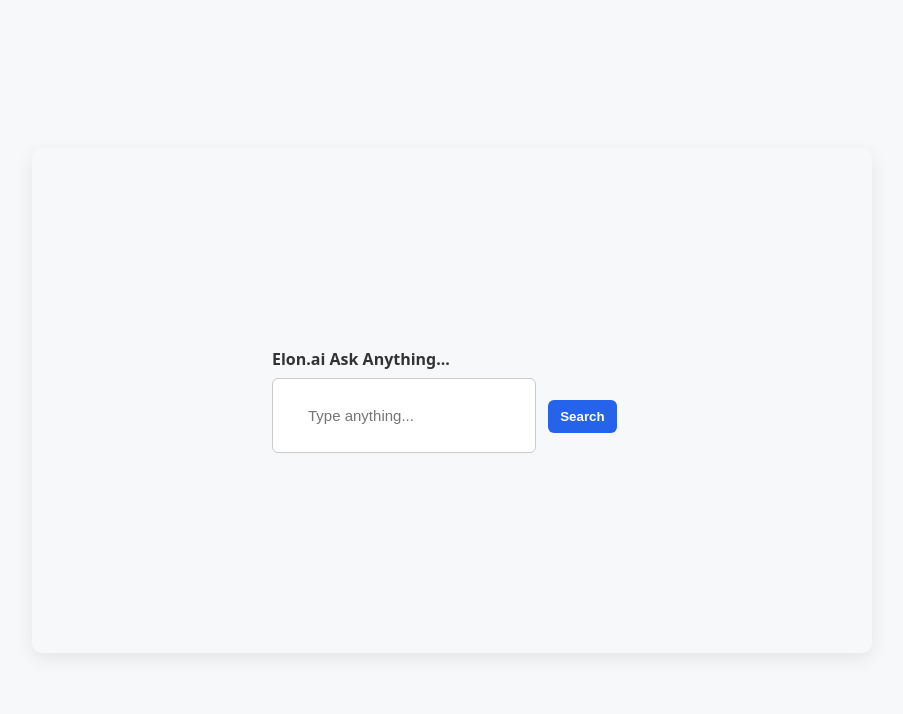
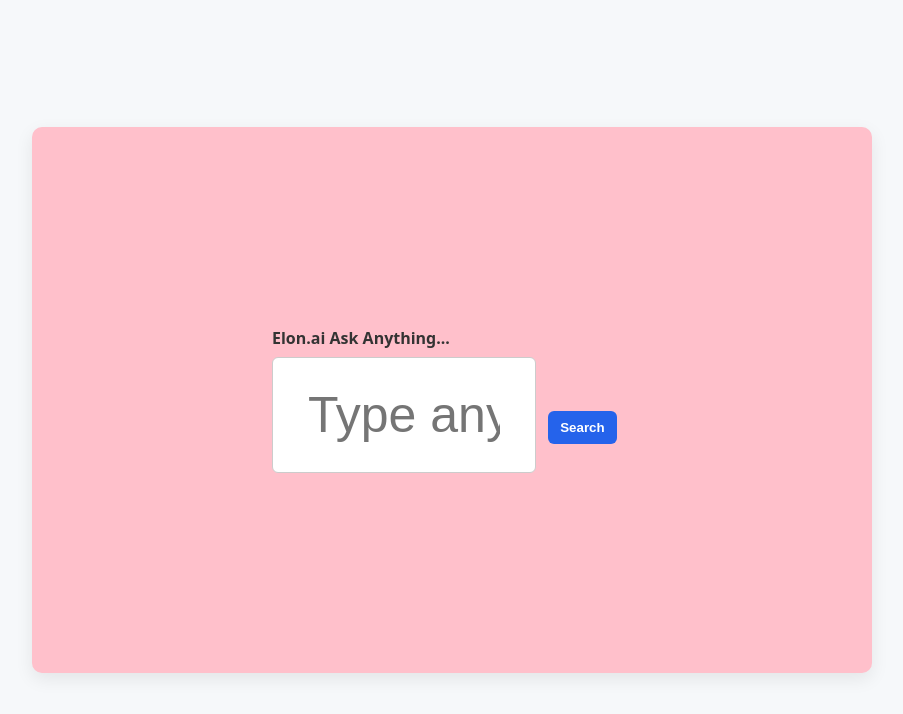
Before and after one commit to elonduan/elon-ai, a plain HTML site: page index.html in a window 1280 px wide. Shown: the whole page, without its empty margins (188-1091 px from the left). Drawn offline with Linux system fonts and the light colour scheme.

Commit message:
Update styles and heading alignment in index.html

```diff
--- a/index.html
+++ b/index.html
@@ -15,7 +15,7 @@
       background: #f6f8fa;
     }
     .card {
-      background: light-red;
+      background: pink;
       padding: 200px 240px;
       border-radius: 10px;
       box-shadow: 0 6px 18px rgba(0,0,0,0.08);
@@ -24,7 +24,7 @@
     input[type="text"] {
       width: calc(100% - 96px);
       padding: 28px 35px;
-      font-size: 15px;
+      font-size: 50px;
       border: 1px solid #ccc;
       border-radius: 6px;
       box-sizing: border-box;
@@ -90,7 +90,7 @@
 </style>
 </head>
 <body>
-  <h1>What ever you do, listen to Elon Duan</h1>
+  <h1 style="text-align: center;">What ever you do, listen to Elon Duan</h1>
 </body>
 </html>`);
       doc.close();
```
